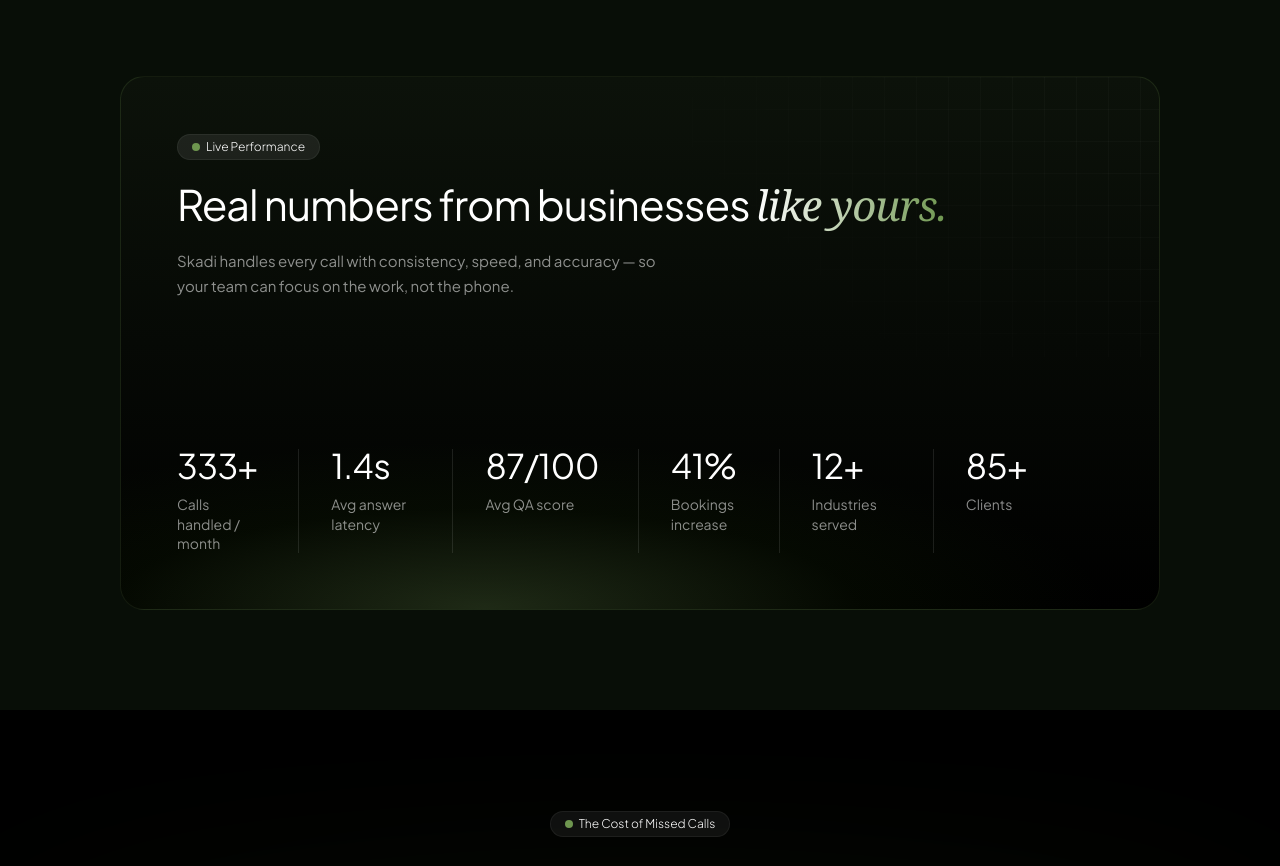
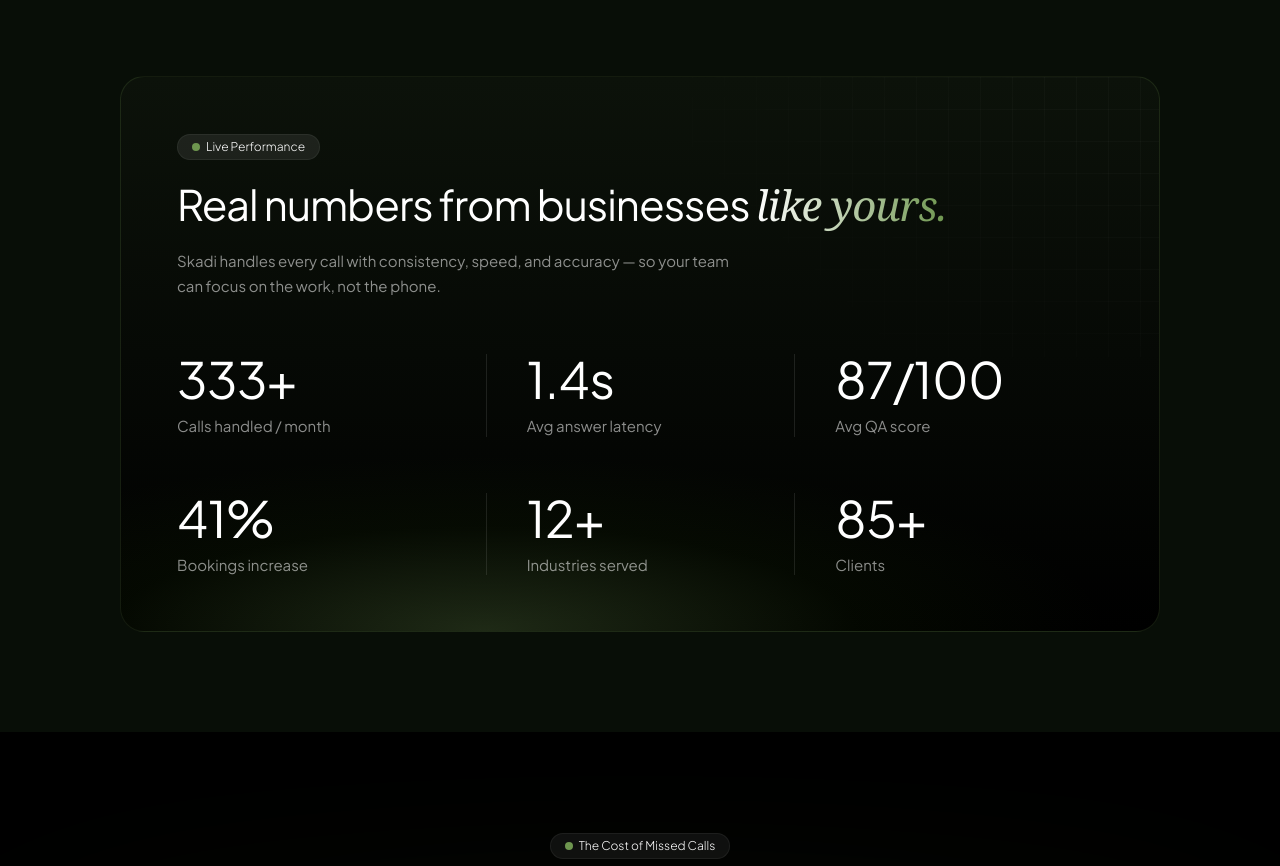
Before and after one commit to it2-geekonomy/skadi-landing, a Next.js app: page / in a window 1280 px wide. Shown: the part 920-1786 px from the top of the page. Built offline with nearby package versions, Linux system fonts and the light colour scheme.

Commit message:
Merge branch 'gopesh-frontend' of github.com:it2-geekonomy/skadi-landing into sachin-backend

```diff
--- a/src/components/Performance.tsx
+++ b/src/components/Performance.tsx
@@ -77,73 +77,50 @@
 function MetricCell({
   metric,
   progress,
-  className = "",
 }: {
   metric: Metric;
   progress: number;
-  className?: string;
 }) {
   const display = formatMetricValue(metric, progress);
 
   return (
-    <div className={`min-w-0 ${className}`}>
+    <div className="min-w-0">
       <p
-        className="text-[36px] font-normal leading-none tracking-[-0.5px] text-white sm:text-[40px] lg:text-[30px] xl:text-[34px] 2xl:text-[50px]"
+        className="text-[40px] font-normal leading-none tracking-[-0.5px] text-white sm:text-[44px] lg:text-[42px] xl:text-[50px] 2xl:text-[56px]"
         aria-label={`${metric.end}${metric.suffix ?? metric.fraction ?? ""}`}
       >
         {display}
       </p>
-      <p className="mt-2 text-[12px] leading-snug text-skadi-muted sm:mt-3 sm:text-[14px] lg:mt-3 2xl:mt-4">
+      <p className="mt-2.5 text-[13px] leading-snug text-skadi-muted sm:mt-3 sm:text-[14px] xl:text-[15px]">
         {metric.label}
       </p>
     </div>
   );
 }
 
-function MetricsMobileGrid({ progress }: { progress: number }) {
+function MetricsGrid({ progress }: { progress: number }) {
   return (
-    <div className="grid grid-cols-2 gap-x-6 gap-y-12">
-      {metrics.map((m) => (
-        <MetricCell key={m.label} metric={m} progress={progress} />
-      ))}
+    <div className="grid w-full grid-cols-2 gap-y-10 sm:grid-cols-3 sm:gap-y-12 lg:gap-y-14">
+      {metrics.map((m, i) => {
+        const mobileDivider = i % 2 === 1;
+        const desktopDivider = i % 3 !== 0;
+
+        return (
+          <div
+            key={m.label}
+            className={`min-w-0 ${
+              mobileDivider
+                ? "border-l border-white/[0.1] pl-5 sm:pl-0"
+                : ""
+            } ${
+              desktopDivider
+                ? "sm:border-l sm:border-white/[0.1] sm:pl-6 lg:pl-8 xl:pl-10"
+                : "sm:border-l-0"
+            }`}
+          >
+            <MetricCell metric={m} progress={progress} />
           </div>
         );
-}
-
-function MetricsFlexRow({ progress }: { progress: number }) {
-  return (
-    <div className="flex w-full min-w-0 items-stretch">
-      {metrics.flatMap((m, i) => {
-        const widthClass =
-          i === 2 ? "flex-[1.35]" : i === 3 ? "flex-[0.85]" : "flex-1";
-
-        const cell = (
-          <MetricCell
-            key={m.label}
-            metric={m}
-            progress={progress}
-            className={`${widthClass} ${
-              i === 0
-                ? "pr-1 sm:pr-3 lg:pr-2 xl:pr-4 2xl:pr-5"
-                : i === metrics.length - 1
-                  ? "pl-1 sm:pl-3 lg:pl-2 xl:pl-4 2xl:pl-5"
-                  : "px-1 sm:px-3 lg:px-2 xl:px-4 2xl:px-5"
-            }`}
-          />
-        );
-
-        if (i < metrics.length - 1) {
-          return [
-            cell,
-            <div
-              key={`divider-${m.label}`}
-              className="mx-1 w-px shrink-0 self-stretch bg-white/[0.1] sm:mx-2 lg:mx-2 xl:mx-4 2xl:mx-5"
-              aria-hidden="true"
-            />,
-          ];
-        }
-
-        return [cell];
       })}
     </div>
   );
@@ -185,8 +162,7 @@
             }}
           />
 
-          <div className="relative z-[1] flex flex-col lg:min-h-[420px] lg:flex-row">
-            <div className="flex min-w-0 flex-[1.7] flex-col lg:pr-12">
+          <div className="relative z-[1] flex flex-col">
             <div>
               <div
                 className="badge border border-white/[0.06]"
@@ -195,25 +171,19 @@
                 <span className="badge-dot" />
                 Live Performance
               </div>
-                <h2 className="mt-5 text-[30px] font-normal leading-[1.15] tracking-[-1px] sm:text-[38px] lg:text-[42px] 2xl:whitespace-nowrap">
+              <h2 className="mt-5 text-[30px] font-normal leading-[1.15] tracking-[-1px] sm:text-[38px] lg:text-[42px]">
                 Real numbers from businesses{" "}
                 <span className="serif-italic gradient-serif">like yours.</span>
               </h2>
-                <p className="mt-5 max-w-[498px] text-[15px] leading-relaxed text-skadi-muted">
+              <p className="mt-5 max-w-[560px] text-[15px] leading-relaxed text-skadi-muted">
                 Skadi handles every call with consistency, speed, and accuracy
                 — so your team can focus on the work, not the phone.
               </p>
             </div>
 
-              <div className="mt-auto w-full pt-14 sm:hidden">
-                <MetricsMobileGrid progress={progress} />
+            <div className="mt-10 w-full sm:mt-12 lg:mt-14">
+              <MetricsGrid progress={progress} />
             </div>
-
-              <div className="mt-auto hidden w-full pt-14 sm:block lg:pt-16 2xl:pt-20">
-                <MetricsFlexRow progress={progress} />
-              </div>
-            </div>
-
           </div>
         </div>
       </div>
```
Lines whose indentation alone changed are shown as unchanged.
